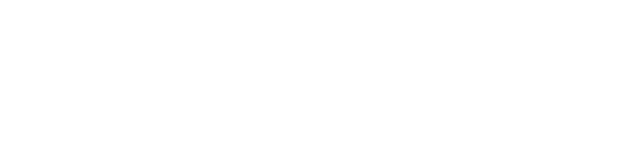
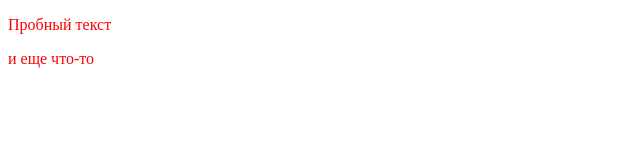
Before and after one commit to vanjil/test, a plain HTML site: page index.html in a window 1280 px wide. Shown: the whole page, without its empty margins (0-640 px from the left). Drawn offline with Linux system fonts and the light colour scheme.

Commit message:
добавил скрипт

```diff
--- a/index.html
+++ b/index.html
@@ -3,8 +3,15 @@
 <head>
     <meta charset="UTF-8">
     <title>Привет, Салют, Чао!!!</title>
+    <p>Пробный текст</p>
+    <p>и еще что-то</p>
+    <script src="script.js"></script>
+    <style>
+        p {
+            color: red;
+        }
+    </style>
 </head>
 <body>
 
 </body>
-</html>
```
